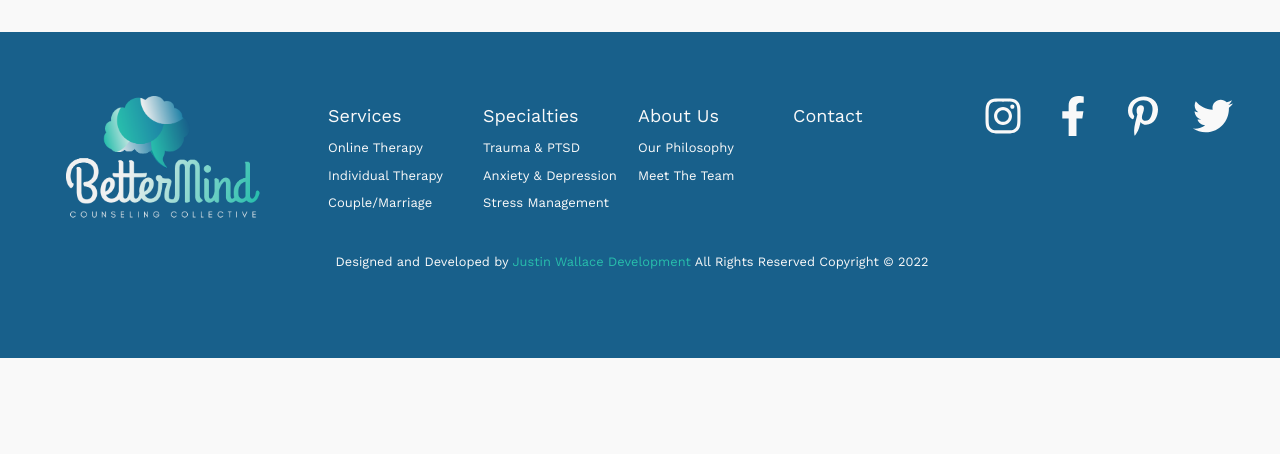
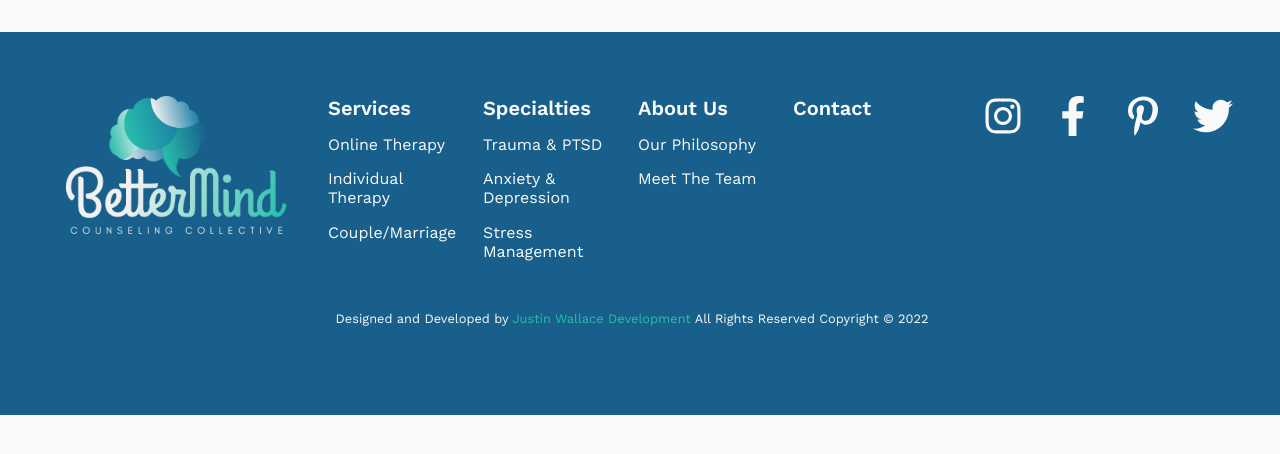
Before and after one commit to jpwallace22/BetterMind, a Next.js app: page /components/Footer in a window 1280 px wide. Shown: the top 454 px of the page. Built offline with nearby package versions, Linux system fonts and the light colour scheme; a web font is replaced by a local one.

Commit message:
More Lighthouse accesibility and performance fixes

```diff
--- a/pages/components/Button.jsx
+++ b/pages/components/Button.jsx
@@ -21,7 +21,7 @@ function Button({ to, className, children }) {
             onPointerMove={(e) => handleMouseOver(e)}
             // clears gradient from mouse over
             onPointerLeave={({ target }) =>
-              (target.style.background = "var(--green)")
+              (target.style.background = "var(--dark-blue)")
             }
             className={`btn-primary`}
           >
--- a/pages/index.js
+++ b/pages/index.js
@@ -21,8 +21,8 @@ export default function Home() {
       <Head>
         <title>BetterMind Counseling Collective</title>
         <meta
-          name="BetterMind Counseling Collective"
-          content="A collective of Therapists and Doctors delivering cutting edge mental healthcare to the greater San Diego area"
+          name="description"
+          content="A collective of Therapists and Doctors delivering cutting edge mental healthcare to the greater San Diego area. We specialize in Trauma, PTSD, and giving aid to those that have given the most to our country. "
         />
       </Head>
       <Header />
--- a/styles/globals.css
+++ b/styles/globals.css
@@ -69,7 +69,7 @@ h3 {
 .btn-primary {
   min-height: 50px;
   border: none;
-  background-color: var(--green);
+  background-color: var(--dark-blue);
   color: white;
   font-size: 0.875rem;
   text-transform: uppercase;
@@ -232,19 +232,25 @@ nav.footer-links {
   gap: 2%;
   justify-content: center;
 }
+nav.footer-links a {
+  padding: 15px 8px 15px 0;
+}
 nav.footer-links ul {
-  width: 48%;
+  width: 49%;
   margin: 0 auto 1rem;
   display: block;
   text-align: center;
 }
 nav.footer-links ul li {
-  font-size: 0.8125rem;
+  font-size: 1rem;
   font-weight: 400;
-  margin: 0.25rem 0;
+  margin: 15px 0;
+  line-height: 1.2;
 }
 nav.footer-links ul li:first-child {
-  font-size: 1.125rem;
+  font-size: 1.25rem;
+  margin: 0;
+  font-weight: 600;
 }
 .social {
   grid-column: span 12;
@@ -293,7 +299,7 @@ main {
 .homepage .hero-image {
   min-height: 350px;
   width: 100%;
-  background: url(../public/images/homepage-hero.webp) no-repeat
+  background: url(../public/images/homepage-hero-min.webp) no-repeat
     calc(50% - 80px) 50% / auto 100%;
   grid-column: span 12;
   transform: scaleX(-1);
@@ -546,6 +552,7 @@ section.philosophy h2 {
   }
   .homepage .hero-image {
     min-height: 550px;
+    background-image: url("../public/images/homepage-hero-lg.webp");
   }
   .homepage .hero-content {
     padding-top: 5rem;
@@ -557,6 +564,7 @@ section.philosophy h2 {
   .footer-logo {
     grid-column: span 4;
     grid-row: 1;
+    height: 140px;
   }
   .social {
     grid-column: span 12;
```
Also changed, not shown: public/images/homepage-hero-lg.webp (added), public/images/homepage-hero-min.webp (added).
